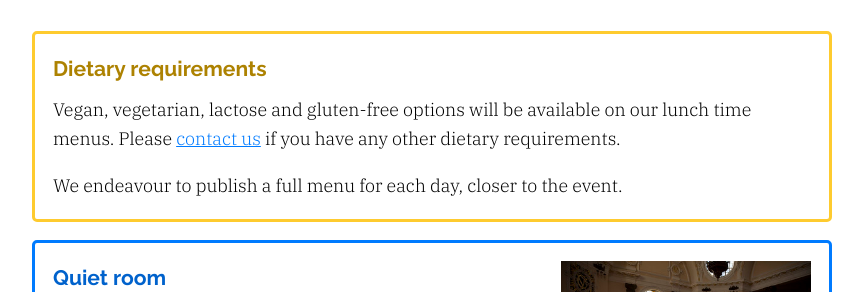
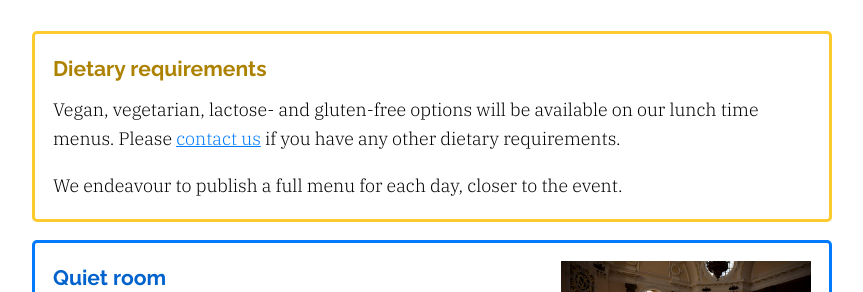
Before and after one commit to PyconUK/2020.pyconuk.org, a Jekyll site: the page built from src/inclusion.md, in a window 1280 px wide and 900 px high, scrolled down 2439 px. Shown: the part 162-454 px from the top of the window, without its empty margins (208-1071 px from the left). Built offline with Jekyll 4.4.1, drawn with Linux system fonts in a browser that asks for light colours.

```diff
--- a/src/inclusion.md
+++ b/src/inclusion.md
@@ -148,7 +148,7 @@ We have provision for people with hearing, vision and mobility requirements.
   <h3>Dietary requirements</h3>
 
   <p>
-    Vegan, vegetarian, lactose and gluten-free options will be available on our lunch time menus.
+    Vegan, vegetarian, lactose- and gluten-free options will be available on our lunch time menus.
     Please <a href="/contact/">contact us</a> if you have any other dietary requirements.
   </p>
 
```
